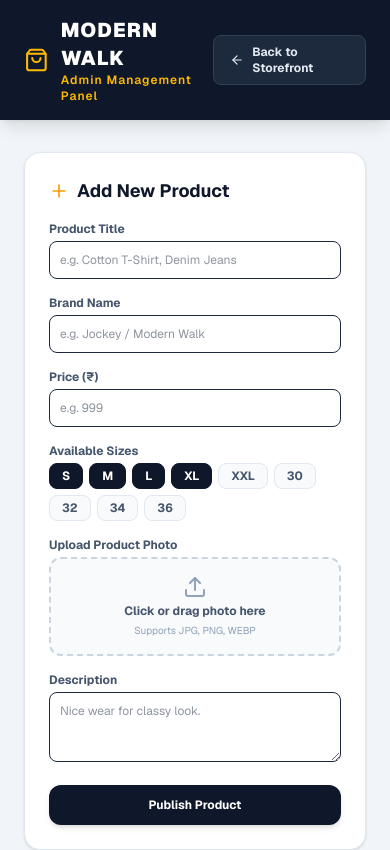
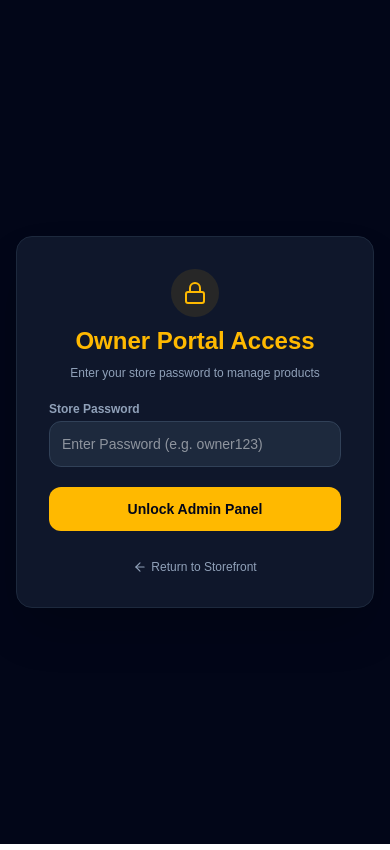
Before and after one commit to Ashoka-maker/menswear-frontend, a Next.js app: page /admin in a window 390 px wide. Shown: the top 850 px of the page. Built offline with nearby package versions, Linux system fonts and the light colour scheme; no server answers.

Commit message:
Fix unused imports to resolve build error

```diff
--- a/src/app/admin/page.js
+++ b/src/app/admin/page.js
@@ -1,108 +1,89 @@
 'use client';
 import { useState, useEffect } from 'react';
 import Link from 'next/link';
-import { ShoppingBag, ArrowLeft, Plus, Trash2, CheckCircle2, Upload, AlertCircle } from 'lucide-react';
+import { Trash2, ArrowLeft, Lock, ShoppingBag, Plus } from 'lucide-react';
 
 export default function AdminPage() {
+  const [isAuthenticated, setIsAuthenticated] = useState(false);
+  const [password, setPassword] = useState('');
   const [products, setProducts] = useState([]);
-  const [newProduct, setNewProduct] = useState({
-    title: '',
-    brand: '',
-    description: '',
-    base_price: '',
-    image_url: '',
-    sizes: ['S', 'M', 'L', 'XL'],
-  });
-  const [loading, setLoading] = useState(false);
-  const [message, setMessage] = useState({ type: '', text: '' });
 
-  const API_URL = 'https://menswear-backend-f2fo.onrender.com/api/products';
-  const availableSizes = ['S', 'M', 'L', 'XL', 'XXL', '30', '32', '34', '36'];
+  const [title, setTitle] = useState('');
+  const [brand, setBrand] = useState('');
+  const [price, setPrice] = useState('');
+  const [category, setCategory] = useState('T-Shirts');
+  const [imageUrl, setImageUrl] = useState('');
 
-  const fetchProducts = () => {
-    fetch(API_URL)
-      .then((res) => res.json())
-      .then((data) => {
-        if (Array.isArray(data)) setProducts(data);
-        else setProducts([]);
-      })
-      .catch((err) => {
-        console.error('Fetch error:', err);
-        setProducts([]);
-      });
-  };
+  const API_BASE_URL = 'https://menswear-backend-f2fo.onrender.com';
+  const categories = ['T-Shirts', 'Shirts', 'Jeans', 'Pants', 'Shorts', 'Jackets', 'Shoes', 'Sleepers', 'Watches', 'Ethnic'];
 
   useEffect(() => {
+    if (isAuthenticated) {
       fetchProducts();
-  }, []);
+    }
+  }, [isAuthenticated]);
 
-  const handleImageUpload = (e) => {
-    const file = e.target.files[0];
-    if (file) {
-      const reader = new FileReader();
-      reader.onloadend = () => {
-        setNewProduct({ ...newProduct, image_url: reader.result });
-      };
-      reader.readAsDataURL(file);
+  const fetchProducts = async () => {
+    try {
+      const res = await fetch(`${API_BASE_URL}/api/products`);
+      const data = await res.json();
+      if (Array.isArray(data)) {
+        setProducts(data);
+      }
+    } catch (err) {
+      console.error('Failed to fetch inventory:', err);
     }
   };
 
-  const toggleSize = (size) => {
-    const currentSizes = newProduct.sizes;
-    if (currentSizes.includes(size)) {
-      setNewProduct({ ...newProduct, sizes: currentSizes.filter((s) => s !== size) });
+  const handleLogin = (e) => {
+    e.preventDefault();
+    if (password === 'owner123') {
+      setIsAuthenticated(true);
     } else {
-      setNewProduct({ ...newProduct, sizes: [...currentSizes, size] });
+      alert('Incorrect Password! Access Denied.');
     }
   };
 
   const handleAddProduct = async (e) => {
     e.preventDefault();
+    if (!title || !price) return alert('Please enter product title and price.');
 
-    if (!newProduct.image_url) {
-      alert('Please upload a product photo first!');
-      return;
-    }
-
-    if (newProduct.sizes.length === 0) {
-      alert('Please select at least one size!');
-      return;
-    }
-
-    setLoading(true);
-    setMessage({ type: '', text: '' });
+    const newProd = {
+      title,
+      brand: brand || 'MODERN WALK',
+      base_price: parseFloat(price),
+      category,
+      image_url: imageUrl || 'https://images.unsplash.com/photo-1521572267360-ee0c2909d518?w=500&q=80',
+      sizes: ['S', 'M', 'L', 'XL']
+    };
 
     try {
-      const res = await fetch(API_URL, {
+      const res = await fetch(`${API_BASE_URL}/api/products`, {
         method: 'POST',
         headers: { 'Content-Type': 'application/json' },
-        body: JSON.stringify(newProduct),
+        body: JSON.stringify(newProd)
       });
 
-      const data = await res.json();
-
       if (res.ok) {
-        setMessage({ type: 'success', text: 'Product added successfully!' });
-        setNewProduct({
-          title: '',
-          brand: '',
-          description: '',
-          base_price: '',
-          image_url: '',
-          sizes: ['S', 'M', 'L', 'XL'],
-        });
+        alert('Product added successfully!');
+        setTitle('');
+        setBrand('');
+        setPrice('');
+        setImageUrl('');
         fetchProducts();
       } else {
-        setMessage({
-          type: 'error',
-          text: `Error: ${data.details || data.error || 'Failed to add product.'}`,
-        });
+        setProducts([...products, { ...newProd, id: Date.now() }]);
+        setTitle('');
+        setBrand('');
+        setPrice('');
+        setImageUrl('');
       }
     } catch (err) {
-      console.error(err);
-      setMessage({ type: 'error', text: 'Backend server connection error.' });
-    } finally {
-      setLoading(false);
+      setProducts([...products, { ...newProd, id: Date.now() }]);
+      setTitle('');
+      setBrand('');
+      setPrice('');
+      setImageUrl('');
     }
   };
 
@@ -110,185 +91,157 @@ export default function AdminPage() {
     if (!confirm('Are you sure you want to delete this product?')) return;
 
     try {
-      const res = await fetch(`${API_URL}/${id}`, {
-        method: 'DELETE',
-      });
-      if (res.ok) fetchProducts();
+      await fetch(`${API_BASE_URL}/api/products/${id}`, { method: 'DELETE' });
     } catch (err) {
       console.error(err);
     }
+    setProducts(products.filter((p) => p.id !== id));
   };
 
+  if (!isAuthenticated) {
     return (
-    <div className="min-h-screen bg-slate-100 text-slate-800 font-sans">
-      <header className="bg-slate-900 text-white shadow-lg sticky top-0 z-40">
-        <div className="max-w-7xl mx-auto px-6 py-4 flex justify-between items-center">
-          <div className="flex items-center gap-3">
-            <ShoppingBag className="w-7 h-7 text-amber-400" />
-            <h1 className="text-xl font-black tracking-wider">
-              MODERN WALK <span className="text-xs text-amber-400 font-semibold block">Admin Management Panel</span>
-            </h1>
+      <div className="min-h-screen bg-slate-950 flex items-center justify-center p-4">
+        <form onSubmit={handleLogin} className="bg-slate-900 p-8 rounded-2xl border border-slate-800 max-w-md w-full space-y-5 shadow-2xl">
+          <div className="text-center space-y-2">
+            <div className="bg-amber-400/10 w-12 h-12 rounded-full flex items-center justify-center mx-auto text-amber-400">
+              <Lock className="w-6 h-6" />
             </div>
-          <Link href="/" className="flex items-center gap-2 bg-slate-800 hover:bg-slate-700 text-slate-200 text-xs font-bold px-4 py-2 rounded-lg border border-slate-700 transition">
-            <ArrowLeft className="w-4 h-4" /> Back to Storefront
+            <h2 className="text-2xl font-black text-amber-400">Owner Portal Access</h2>
+            <p className="text-xs text-slate-400">Enter your store password to manage products</p>
+          </div>
+
+          <div>
+            <label className="text-xs font-semibold text-slate-400 block mb-1">Store Password</label>
+            <input
+              type="password"
+              placeholder="Enter Password (e.g. owner123)"
+              value={password}
+              onChange={(e) => setPassword(e.target.value)}
+              className="w-full p-3 rounded-xl bg-slate-800 text-white border border-slate-700 outline-none focus:border-amber-400 text-sm"
+            />
+          </div>
+
+          <button type="submit" className="w-full py-3 bg-amber-400 hover:bg-amber-500 text-slate-950 font-black rounded-xl transition text-sm">
+            Unlock Admin Panel
+          </button>
+
+          <div className="text-center pt-2">
+            <Link href="/" className="text-xs text-slate-400 hover:text-white flex items-center justify-center gap-1">
+              <ArrowLeft className="w-3.5 h-3.5" /> Return to Storefront
             </Link>
           </div>
-      </header>
+        </form>
+      </div>
+    );
+  }
 
-      <main className="max-w-7xl mx-auto px-6 py-8 grid grid-cols-1 lg:grid-cols-3 gap-8">
-        <div className="lg:col-span-1 bg-white p-6 rounded-2xl border border-slate-200 shadow-sm h-fit">
-          <h2 className="text-lg font-bold text-slate-900 mb-4 flex items-center gap-2">
-            <Plus className="w-5 h-5 text-amber-500" /> Add New Product
+  return (
+    <div className="min-h-screen bg-slate-950 text-white p-6 max-w-7xl mx-auto space-y-8 font-sans">
+      <div className="flex flex-col sm:flex-row justify-between items-start sm:items-center gap-4 border-b border-slate-800 pb-6">
+        <div>
+          <div className="flex items-center gap-2">
+            <ShoppingBag className="w-7 h-7 text-amber-400" />
+            <h1 className="text-2xl font-black text-white">MODERN WALK OWNER DASHBOARD</h1>
+          </div>
+          <p className="text-xs text-slate-400 mt-1">Add new items or remove existing items from inventory.</p>
+        </div>
+
+        <div className="flex gap-3">
+          <Link href="/" className="px-4 py-2 bg-slate-800 hover:bg-slate-700 rounded-xl text-xs font-bold transition flex items-center gap-1.5">
+            <ArrowLeft className="w-4 h-4" /> View Store
+          </Link>
+          <button onClick={() => setIsAuthenticated(false)} className="px-4 py-2 bg-red-600 hover:bg-red-700 rounded-xl text-xs font-bold transition">
+            Logout
+          </button>
+        </div>
+      </div>
+
+      <form onSubmit={handleAddProduct} className="bg-slate-900 p-6 rounded-2xl border border-slate-800 space-y-4 shadow-xl">
+        <h2 className="text-lg font-bold text-amber-400 flex items-center gap-2">
+          <Plus className="w-5 h-5" /> Add New Product
         </h2>
-
-          {message.text && (
-            <div className={`mb-4 p-3 text-xs font-bold rounded-lg border flex items-center gap-2 ${
-              message.type === 'success'
-                ? 'bg-emerald-50 text-emerald-700 border-emerald-200'
-                : 'bg-red-50 text-red-700 border-red-200'
-            }`}>
-              {message.type === 'success' ? <CheckCircle2 className="w-4 h-4 text-emerald-600" /> : <AlertCircle className="w-4 h-4 text-red-600" />}
-              <span>{message.text}</span>
-            </div>
-          )}
-
-          <form onSubmit={handleAddProduct} className="space-y-4">
+        <div className="grid grid-cols-1 md:grid-cols-3 gap-4 text-xs">
           <div>
-              <label className="text-xs font-bold text-slate-600 block mb-1">Product Title</label>
+            <label className="block text-slate-400 font-semibold mb-1">Title / Item Name</label>
             <input
               required
               type="text"
-                placeholder="e.g. Cotton T-Shirt, Denim Jeans"
-                value={newProduct.title}
-                onChange={(e) => setNewProduct({ ...newProduct, title: e.target.value })}
-                className="w-full border rounded-lg p-2.5 text-xs outline-none focus:border-slate-900"
+              placeholder="e.g. Premium Cotton Casual Shirt"
+              value={title}
+              onChange={(e) => setTitle(e.target.value)}
+              className="w-full p-2.5 bg-slate-800 rounded-lg border border-slate-700 text-white outline-none focus:border-amber-400"
             />
           </div>
-
           <div>
-              <label className="text-xs font-bold text-slate-600 block mb-1">Brand Name</label>
+            <label className="block text-slate-400 font-semibold mb-1">Brand Name</label>
             <input
-                required
               type="text"
-                placeholder="e.g. Jockey / Modern Walk"
-                value={newProduct.brand}
-                onChange={(e) => setNewProduct({ ...newProduct, brand: e.target.value })}
-                className="w-full border rounded-lg p-2.5 text-xs outline-none focus:border-slate-900"
+              placeholder="e.g. JOCKEY / MODERN WALK"
+              value={brand}
+              onChange={(e) => setBrand(e.target.value)}
+              className="w-full p-2.5 bg-slate-800 rounded-lg border border-slate-700 text-white outline-none focus:border-amber-400"
             />
           </div>
-
           <div>
-              <label className="text-xs font-bold text-slate-600 block mb-1">Price (₹)</label>
+            <label className="block text-slate-400 font-semibold mb-1">Price (₹)</label>
             <input
               required
               type="number"
-                placeholder="e.g. 999"
-                value={newProduct.base_price}
-                onChange={(e) => setNewProduct({ ...newProduct, base_price: e.target.value })}
-                className="w-full border rounded-lg p-2.5 text-xs outline-none focus:border-slate-900"
+              placeholder="e.g. 799"
+              value={price}
+              onChange={(e) => setPrice(e.target.value)}
+              className="w-full p-2.5 bg-slate-800 rounded-lg border border-slate-700 text-white outline-none focus:border-amber-400"
             />
           </div>
-
           <div>
-              <label className="text-xs font-bold text-slate-600 block mb-1">Available Sizes</label>
-              <div className="flex flex-wrap gap-1.5">
-                {availableSizes.map((size) => {
-                  const isSelected = newProduct.sizes.includes(size);
-                  return (
-                    <button
-                      key={size}
-                      type="button"
-                      onClick={() => toggleSize(size)}
-                      className={`px-3 py-1 text-xs font-bold rounded-lg border transition ${
-                        isSelected
-                          ? 'bg-slate-900 text-white border-slate-900'
-                          : 'bg-slate-50 text-slate-600 border-slate-200 hover:bg-slate-200'
-                      }`}
+            <label className="block text-slate-400 font-semibold mb-1">Category</label>
+            <select
+              value={category}
+              onChange={(e) => setCategory(e.target.value)}
+              className="w-full p-2.5 bg-slate-800 rounded-lg border border-slate-700 text-white outline-none focus:border-amber-400"
             >
-                      {size}
-                    </button>
-                  );
-                })}
+              {categories.map((c) => (
+                <option key={c} value={c}>{c}</option>
+              ))}
+            </select>
+          </div>
+          <div className="md:col-span-2">
+            <label className="block text-slate-400 font-semibold mb-1">Product Image URL</label>
+            <input
+              type="text"
+              placeholder="https://images.unsplash.com/..."
+              value={imageUrl}
+              onChange={(e) => setImageUrl(e.target.value)}
+              className="w-full p-2.5 bg-slate-800 rounded-lg border border-slate-700 text-white outline-none focus:border-amber-400"
+            />
           </div>
         </div>
-
-            <div>
-              <label className="text-xs font-bold text-slate-600 block mb-1">Upload Product Photo</label>
-              <div className="border-2 border-dashed border-slate-300 rounded-xl p-4 text-center cursor-pointer hover:border-amber-400 transition relative bg-slate-50">
-                <input
-                  type="file"
-                  accept="image/*"
-                  onChange={handleImageUpload}
-                  className="absolute inset-0 w-full h-full opacity-0 cursor-pointer"
-                />
-                {newProduct.image_url ? (
-                  <div className="space-y-2">
-                    <img src={newProduct.image_url} alt="Preview" className="w-24 h-24 object-cover mx-auto rounded-lg border shadow-sm" />
-                    <p className="text-[11px] font-bold text-emerald-600">Photo loaded! Click to change.</p>
-                  </div>
-                ) : (
-                  <div className="space-y-1">
-                    <Upload className="w-6 h-6 text-slate-400 mx-auto" />
-                    <p className="text-xs font-bold text-slate-600">Click or drag photo here</p>
-                    <p className="text-[10px] text-slate-400">Supports JPG, PNG, WEBP</p>
-                  </div>
-                )}
-              </div>
-            </div>
-
-            <div>
-              <label className="text-xs font-bold text-slate-600 block mb-1">Description</label>
-              <textarea
-                rows="3"
-                placeholder="Nice wear for classy look."
-                value={newProduct.description}
-                onChange={(e) => setNewProduct({ ...newProduct, description: e.target.value })}
-                className="w-full border rounded-lg p-2.5 text-xs outline-none focus:border-slate-900"
-              ></textarea>
-            </div>
-
-            <button
-              type="submit"
-              disabled={loading}
-              className="w-full bg-slate-900 text-white text-xs font-bold py-3 rounded-xl hover:bg-slate-800 transition shadow-md"
-            >
-              {loading ? 'Publishing...' : 'Publish Product'}
+        <button type="submit" className="px-6 py-2.5 bg-amber-400 hover:bg-amber-500 text-slate-950 text-xs font-black rounded-lg transition shadow-md">
+          Save Product
         </button>
       </form>
-        </div>
 
-        <div className="lg:col-span-2 bg-white p-6 rounded-2xl border border-slate-200 shadow-sm">
-          <h2 className="text-lg font-bold text-slate-900 mb-4 flex items-center justify-between">
-            <span>Product Inventory ({Array.isArray(products) ? products.length : 0})</span>
-          </h2>
-
-          <div className="space-y-3 max-h-[600px] overflow-y-auto pr-2">
-            {!Array.isArray(products) || products.length === 0 ? (
-              <p className="text-sm text-slate-500 text-center py-8">No products found in database.</p>
-            ) : (
-              products.map((item) => (
-                <div key={item.id} className="flex items-center justify-between p-3 border rounded-xl hover:bg-slate-50 transition">
-                  <div className="flex items-center gap-3">
-                    <img src={item.image_url} alt={item.title} className="w-12 h-12 object-cover rounded-lg border" />
-                    <div>
-                      <h4 className="font-bold text-xs text-slate-900">{item.title}</h4>
-                      <p className="text-[10px] text-amber-600 font-bold uppercase">{item.brand || 'MODERN WALK'}</p>
-                      <p className="text-xs font-black text-slate-800 mt-0.5">₹{item.base_price}</p>
-                    </div>
+      <div className="bg-slate-900 p-6 rounded-2xl border border-slate-800 space-y-4 shadow-xl">
+        <h2 className="text-lg font-bold text-white">Live Store Inventory ({products.length} Items)</h2>
+        <div className="grid grid-cols-1 md:grid-cols-2 lg:grid-cols-3 gap-4">
+          {products.map((item) => (
+            <div key={item.id} className="bg-slate-800/80 p-4 rounded-xl border border-slate-700 flex items-center justify-between gap-3">
+              <img src={item.image_url} alt={item.title} className="w-14 h-14 object-cover rounded-lg bg-slate-900" />
+              <div className="flex-1 min-w-0">
+                <h4 className="font-bold text-xs text-white truncate">{item.title}</h4>
+                <p className="text-[10px] text-amber-400 font-semibold uppercase">{item.brand || 'MODERN WALK'} • {item.category}</p>
+                <p className="text-xs font-black text-white mt-1">₹{item.base_price}</p>
               </div>
               <button
                 onClick={() => handleDeleteProduct(item.id)}
-                    className="p-2 text-slate-400 hover:text-red-500 transition"
-                    title="Delete Product"
+                className="p-2 bg-red-600/20 hover:bg-red-600 text-red-400 hover:text-white rounded-lg transition"
               >
                 <Trash2 className="w-4 h-4" />
               </button>
             </div>
-              ))
-            )}
+          ))}
         </div>
       </div>
-      </main>
     </div>
   );
 }
```
Also changed, not shown: src/app/page.js (+2 -6 lines). Lines whose indentation alone changed are shown as unchanged.
